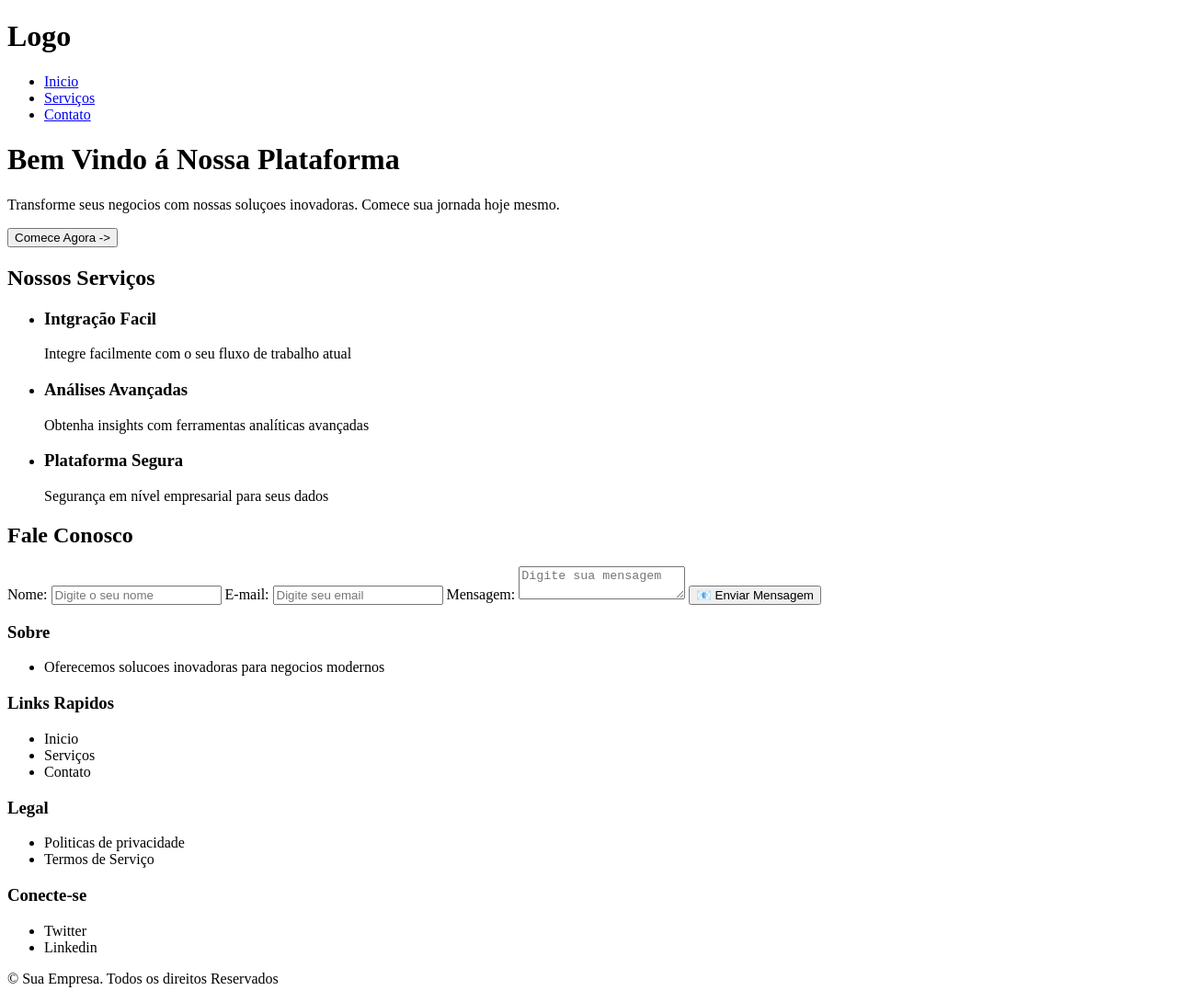
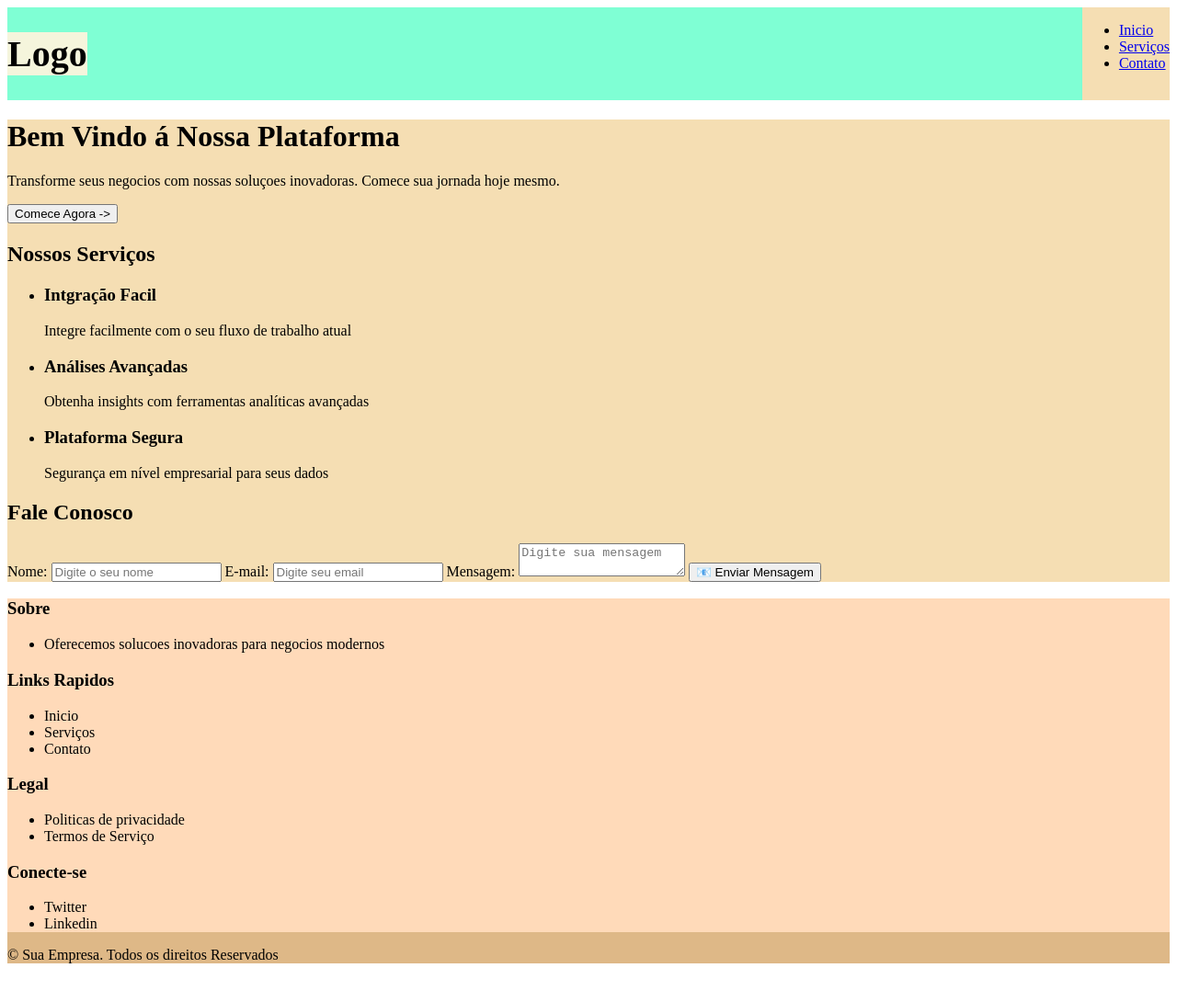
Before and after one commit to fatima330/desafio_generation, a plain HTML site: page index.html in a window 1280 px wide. Shown: the whole page at 92% size. After the commit the page ends 1064 px from the top, so only its background shows below. Drawn offline with Linux system fonts and the light colour scheme.

Commit message:
feat: adicionando cores

```diff
--- /dev/null
+++ b/assets/css/style.css
@@ -0,0 +1,22 @@
+#logo{
+    font-size: 40px;
+    background-color: beige;
+}
+
+.header_content{
+    background-color: aquamarine;
+    display: flex;
+    justify-content: space-between;
+}
+
+.menu{
+    background-color:wheat;
+}
+
+.footer{
+    background-color: burlywood;
+}
+
+.rodape{
+    background-color:peachpuff;
+}
--- a/index.html
+++ b/index.html
@@ -6,13 +6,14 @@
     <meta name="author" content="Maria">
     <meta name="keywords" content="HTML, CSS, JavaScript">
     <link rel="icon" type="image/svg" href="./assets/img/favicon.svg" />
+    <link rel="stylesheet" href="./assets/css/style.css">
     <title>Plataforma</title>
 </head>
 <body>
     <header>
-        <div id="header_content">
-            <h1 class="logo">Logo</h1>
-            <div id="menu">
+        <div class="header_content">
+            <h1 id="logo">Logo</h1>
+            <div class="menu">
                 <nav>
                     <ul>
                         <li><a href="index.html">Inicio</a></li>
@@ -24,12 +25,12 @@
         </div>
     </header>
 
-    <main>
+    <main class="menu">
         <h1>Bem Vindo á Nossa Plataforma</h1>
         <p>Transforme seus negocios com nossas soluçoes inovadoras. Comece sua jornada hoje mesmo.</p>
         <button>Comece Agora -> </button>
 
-        <section id="servicos">
+        <section class="servicos">
             <h2>Nossos Serviços</h2>
             <ul>
                 <li>
@@ -69,8 +70,8 @@
             </section>
     </main>
 
-    <footer>
-        <div id="rodape">
+    <footer class="footer">
+        <div class="rodape">
 
                 <section>
                     <h3>Sobre</h3>
```
